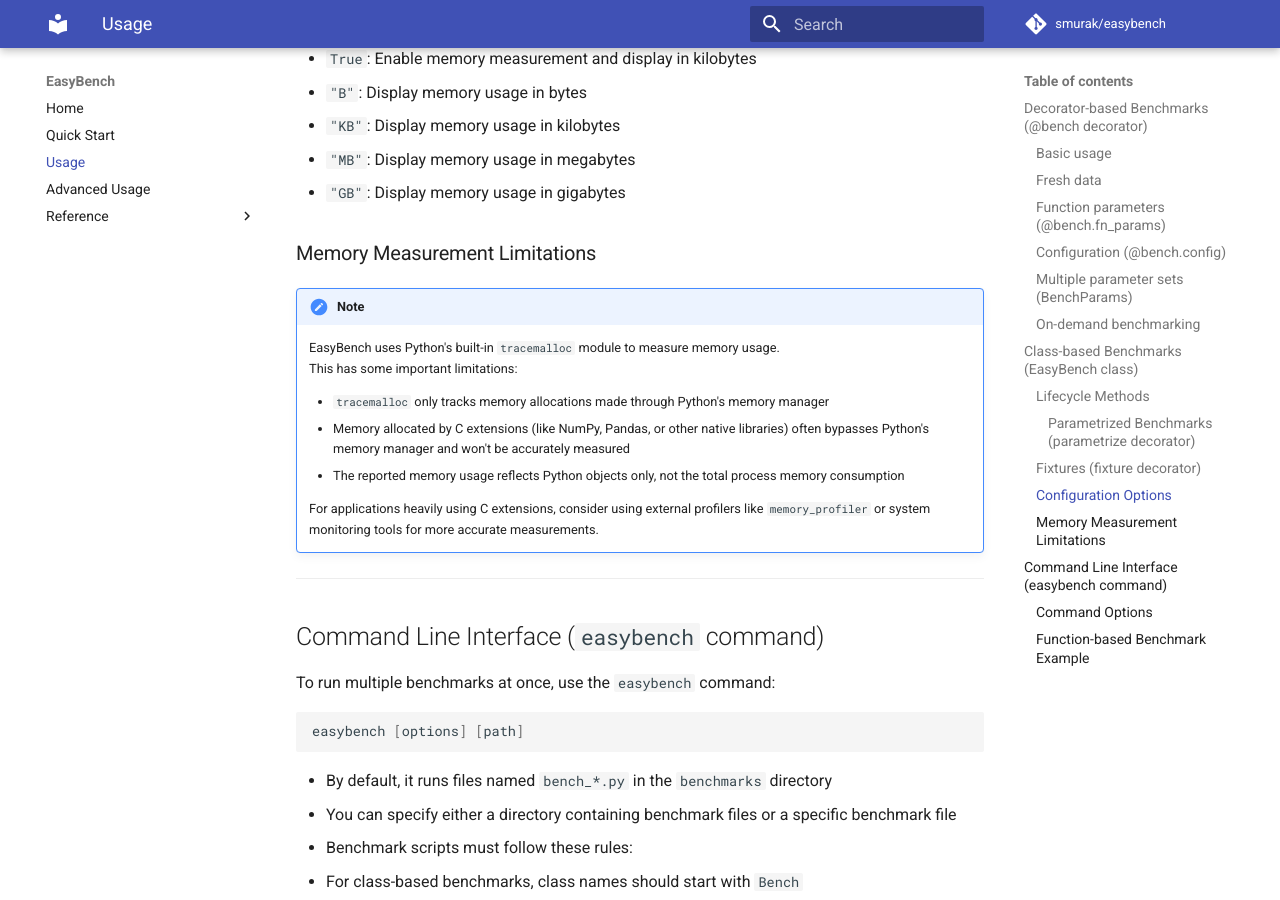
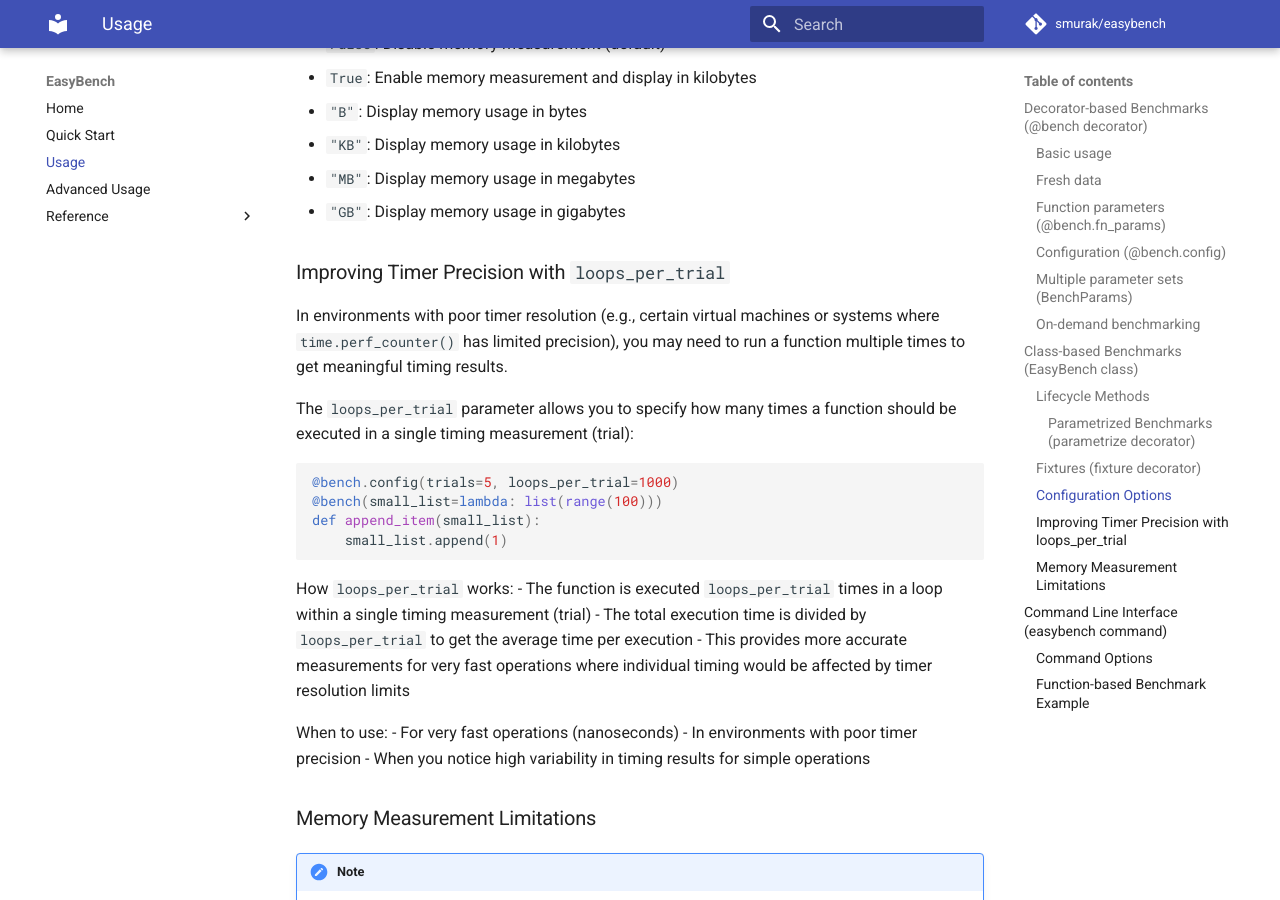
Before and after one commit to smurak/easybench, an MkDocs documentation site: the page built from docs/usage.md, in a window 1280 px wide and 900 px high, scrolled down 6292 px. Built offline with MkDocs 1.6.1 and Material for MkDocs 9.7.7, drawn with Linux system fonts in a browser that asks for light colours; comment, search, counter and statistics services are not loaded; some of the changed text lies outside the part shown.

Commit message:
feat: add loops_per_trial parameter for improved timing precision

````diff
--- a/docs/usage.md
+++ b/docs/usage.md
@@ -280,6 +280,7 @@ class MyBenchmark(EasyBench):
         memory=True,         # Enable memory measurement (True or "B"/"KB"/"MB"/"GB")
         color=True,          # Use color output in results
         show_output=False,   # Display function return values
+        loops_per_trial=1,   # Number of function executions per trial (see explanation below)
         reporters=[]         # Custom reporters (see explanation below)
     )
 ```
@@ -301,6 +302,29 @@ Memory measurement options (`memory`):
 - `"KB"`: Display memory usage in kilobytes
 - `"MB"`: Display memory usage in megabytes
 - `"GB"`: Display memory usage in gigabytes
+
+### Improving Timer Precision with `loops_per_trial`
+
+In environments with poor timer resolution (e.g., certain virtual machines or systems where `time.perf_counter()` has limited precision), you may need to run a function multiple times to get meaningful timing results.
+
+The `loops_per_trial` parameter allows you to specify how many times a function should be executed in a single timing measurement (trial):
+
+```python
+@bench.config(trials=5, loops_per_trial=1000)
+@bench(small_list=lambda: list(range(100)))
+def append_item(small_list):
+    small_list.append(1)
+```
+
+How `loops_per_trial` works:
+- The function is executed `loops_per_trial` times in a loop within a single timing measurement (trial)
+- The total execution time is divided by `loops_per_trial` to get the average time per execution
+- This provides more accurate measurements for very fast operations where individual timing would be affected by timer resolution limits
+
+When to use:
+- For very fast operations (nanoseconds)
+- In environments with poor timer precision
+- When you notice high variability in timing results for simple operations
 
 ### Memory Measurement Limitations
 
````
Also changed, not shown: README-pypi.md (+24 -0 lines), README.md (+24 -0 lines), README_ja.md (+24 -0 lines), 7 other files.
